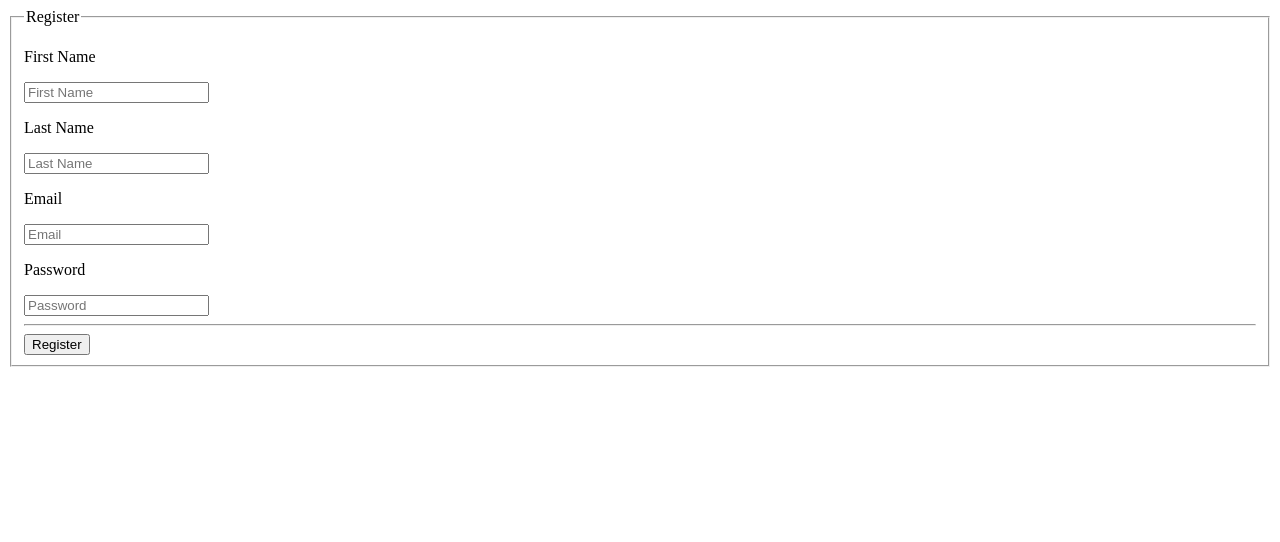
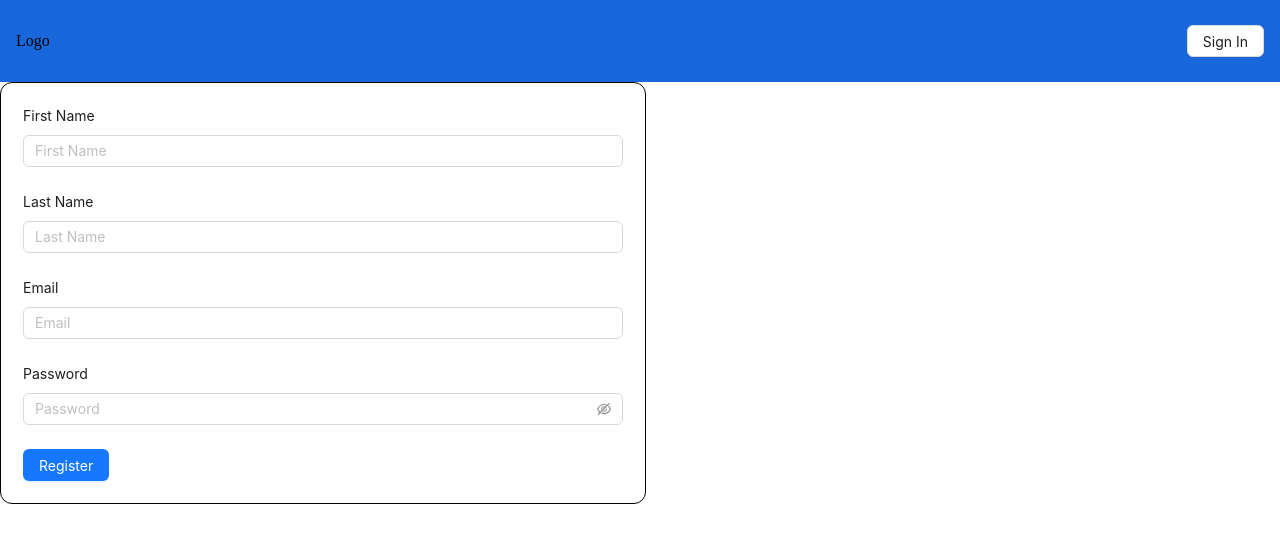
Before and after one commit to GoharSargsyan32/jira, a React (Create React App) app: page / in a window 1280 px wide. Shown: the top 542 px of the page. Built offline with nearby package versions, Linux system fonts and the light colour scheme.

Commit message:
used Ant Design for styles, add Header

```diff
--- a/package.json
+++ b/package.json
@@ -6,6 +6,7 @@
     "@testing-library/jest-dom": "^5.17.0",
     "@testing-library/react": "^13.4.0",
     "@testing-library/user-event": "^13.5.0",
+    "antd": "^5.21.2",
     "firebase": "^10.13.2",
     "react": "^18.3.1",
     "react-dom": "^18.3.1",
--- a/src/App.js
+++ b/src/App.js
@@ -1,8 +1,11 @@
+import Header from "./components/global/Header";
 import Register from "./pages/register";
+import "./styles/global.css"
 
 const App = () => {
   return (
     <div id="divContainer">
+      <Header/>
       <Register/>
     </div>
   );
--- /dev/null
+++ b/src/components/global/Header/index.css
@@ -0,0 +1,4 @@
+.main_header {
+    background-color: #1868db;
+    padding: 16px;
+}
--- /dev/null
+++ b/src/components/global/Header/index.js
@@ -0,0 +1,16 @@
+import "./index.css";
+import { Flex, Button } from "antd";
+const Header = () => {
+  return (
+    <div className="main_header">
+      <Flex justify="space-between" align="center">
+        <p>Logo</p>
+        <div>
+          <Button>Sign In</Button>
+        </div>
+      </Flex>
+    </div>
+  );
+};
+
+export default Header;
--- /dev/null
+++ b/src/pages/register/index.css
@@ -0,0 +1,6 @@
+.auth_container {
+    max-width: 600px;
+    border: 1px solid black;
+    padding: 22px;
+    border-radius: 12px;
+}
--- a/src/pages/register/index.js
+++ b/src/pages/register/index.js
@@ -1,6 +1,8 @@
 import React from "react";
 import { createUserWithEmailAndPassword } from "firebase/auth";
 import { auth } from "../../services/firebase";
+import { Form, Button, Input, notification } from "antd";
+import "./index.css";
 
 class Register extends React.Component {
   constructor() {
@@ -21,7 +23,7 @@ class Register extends React.Component {
     });
   };
 
-  handleRegister = async e => {
+  handleRegister = async (e) => {
     e.preventDefault();
     this.setState({
       loading: true,
@@ -31,7 +33,7 @@ class Register extends React.Component {
     try {
       await createUserWithEmailAndPassword(auth, email, password);
     } catch {
-      console.log("error");
+
     } finally {
       this.setState({
         loading: false,
@@ -39,52 +41,48 @@ class Register extends React.Component {
     }
   };
   render() {
-    const {loading} = this.state;
+    const { loading } = this.state;
     return (
-      <div>
-        <fieldset>
-          <legend>Register</legend>
-          <form onSubmit={this.handleRegister}>
-            <label htmlFor="">
-              <p>First Name</p>
-              <input
+      <div className="auth_container">
+        <Form layout="vertical" onSubmit={this.handleRegister}>
+          <Form.Item label="First Name">
+            <Input
+              type="text"
               name="firstName"
-                type="text"
               placeholder="First Name"
               onChange={this.handleChangeInput}
-              ></input>
-            </label>
-            <label htmlFor="">
-              <p>Last Name</p>
-              <input
+            />
+          </Form.Item>
+
+          <Form.Item label="Last Name">
+            <Input
+              type="text"
               name="lastName"
-                type="text"
               placeholder="Last Name"
               onChange={this.handleChangeInput}
-              ></input>
-            </label>
-            <label htmlFor="">
-              <p>Email</p>
-              <input
+            />
+          </Form.Item>
+
+          <Form.Item label="Email">
+            <Input
+              type="email"
               name="email"
-                type="email"
               placeholder="Email"
               onChange={this.handleChangeInput}
-              ></input>
-            </label>
-            <label htmlFor="">
-              <p>Password</p>
-              <input
+            />
+          </Form.Item>
+
+          <Form.Item label="Password">
+            <Input.Password
+              type="password"
               name="password"
-                type="password"
               placeholder="Password"
               onChange={this.handleChangeInput}
-              ></input>
-            </label>
-            <hr />
-            <button>{loading ? "loading" : "Register"}</button>
-          </form>
-        </fieldset>
+            />
+          </Form.Item>
+
+          <Button type="primary" onClick={this.handleRegister} loading={loading}>Register</Button>
+        </Form>
       </div>
     );
   }
--- /dev/null
+++ b/src/styles/global.css
@@ -0,0 +1,3 @@
+body {
+    margin: 0;
+}
```
Also changed, not shown: 1 other file (tests, documents, lock files or other folders). Lines whose indentation alone changed are shown as unchanged.
